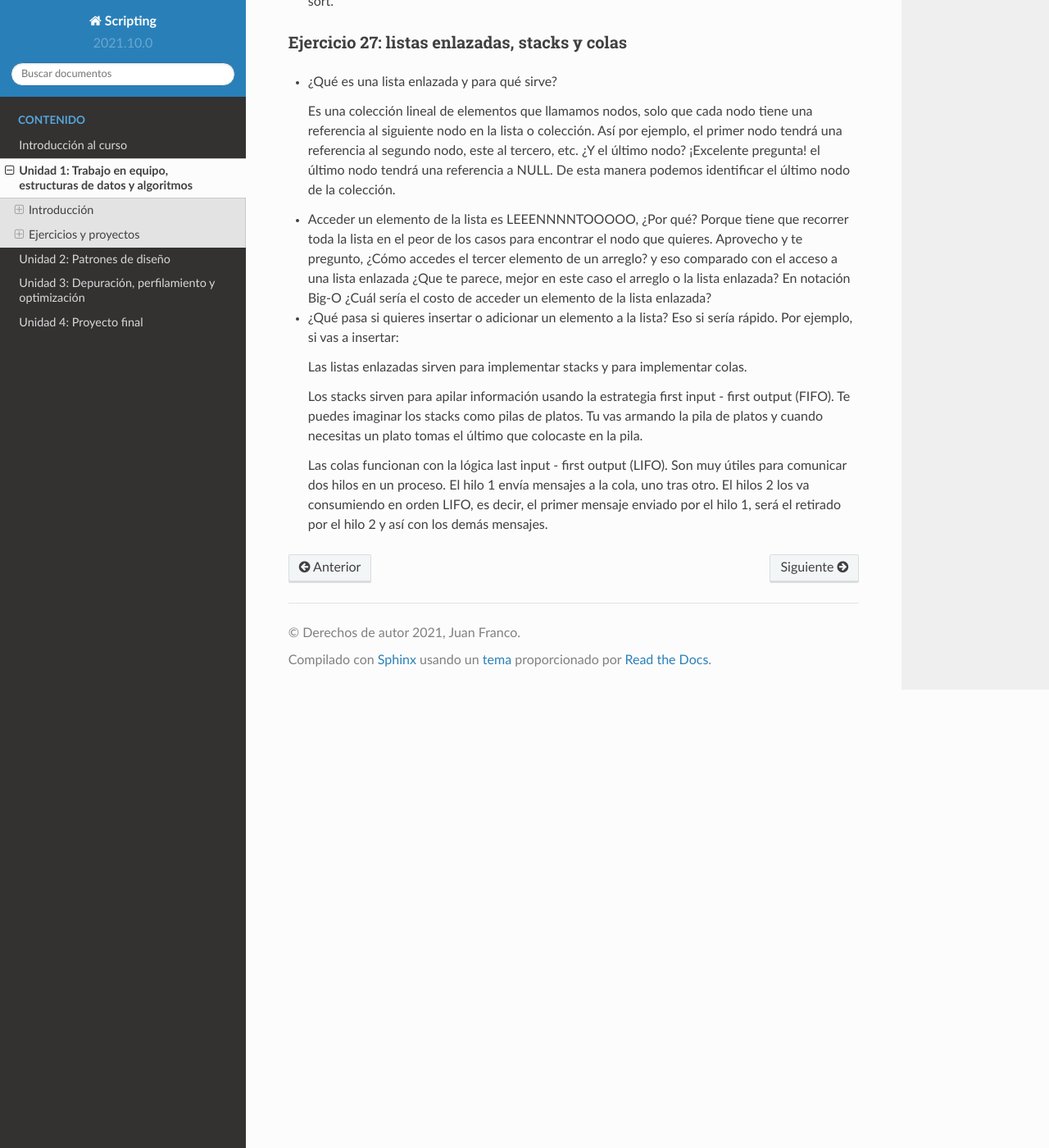
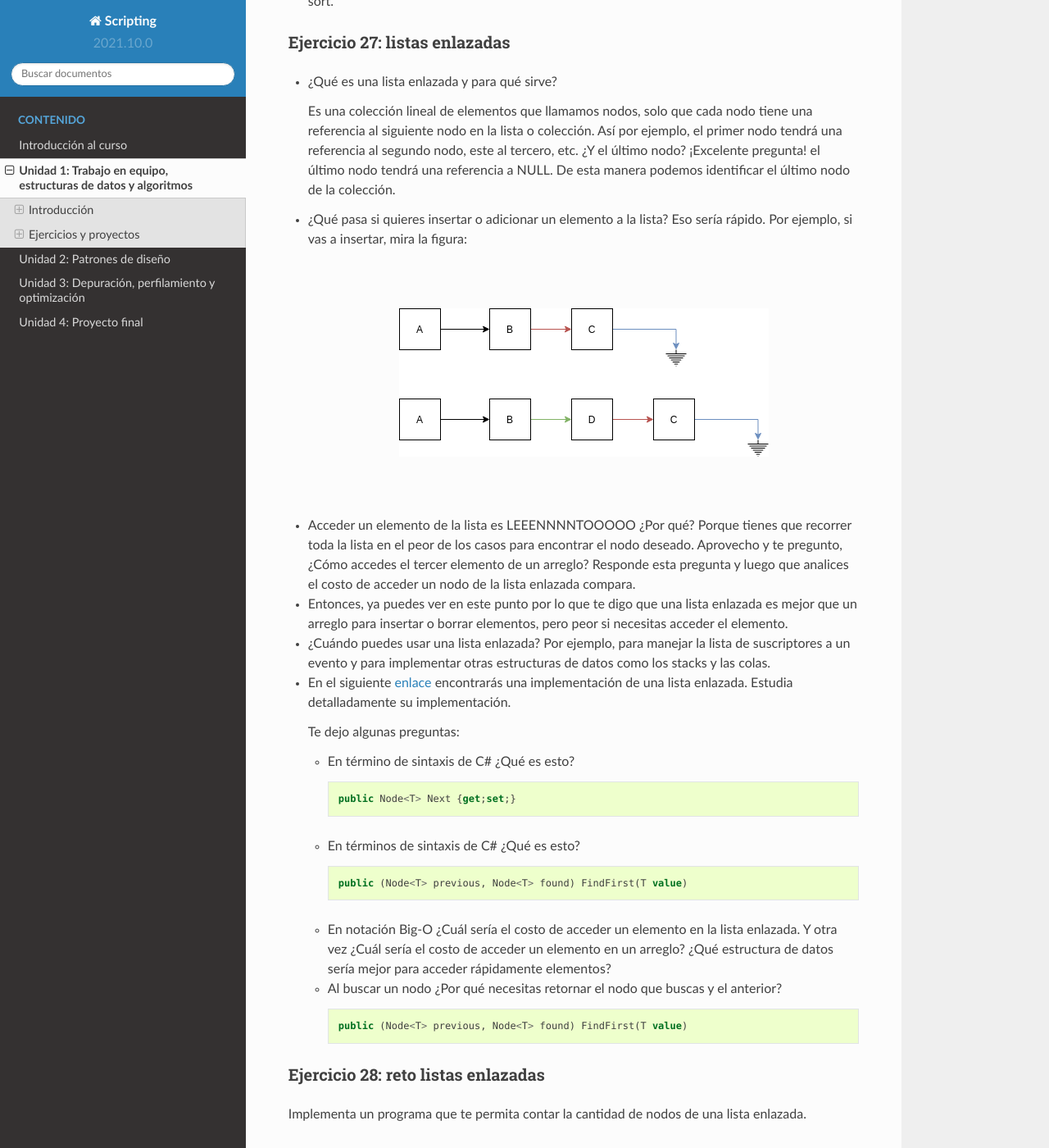
Before and after one commit to juanferfranco/scripting, a Sphinx documentation site: the page built from docs/_unidad1/unidad1.rst, in a window 1280 px wide and 1400 px high, scrolled down 19871 px. Shown: the whole window at 82% size. Built offline with Sphinx 7.4.7 and the Read the Docs theme 2.0.0, drawn with Linux system fonts in a browser that asks for light colours; some of the changed text lies outside the part shown.

Commit message:
Add ex 28,29,30

```diff
--- a/docs/_unidad1/unidad1.rst
+++ b/docs/_unidad1/unidad1.rst
@@ -870,8 +870,8 @@
   optimizar optimizar el uso de la memoria mientras mantiene una complejidad similar al algoritmo
   merge sort.
 
-Ejercicio 27: listas enlazadas, stacks y colas
-^^^^^^^^^^^^^^^^^^^^^^^^^^^^^^^^^^^^^^^^^^^^^^^^
+Ejercicio 27: listas enlazadas
+^^^^^^^^^^^^^^^^^^^^^^^^^^^^^^^
 
 * ¿Qué es una lista enlazada y para qué sirve?
 
@@ -880,27 +880,92 @@
   al segundo nodo, este al tercero, etc. ¿Y el último nodo? ¡Excelente pregunta! el último nodo
   tendrá una referencia a NULL. De esta manera podemos identificar el último nodo de la colección.
 
+* ¿Qué pasa si quieres insertar o adicionar un elemento a la lista? Eso sería rápido. Por ejemplo, si vas
+  a insertar, mira la figura:
 
-* Acceder un elemento de la lista es LEEENNNNTOOOOO, ¿Por qué? Porque tiene que recorrer toda la lista
-  en el peor de los casos para encontrar el nodo que quieres. Aprovecho y te pregunto, ¿Cómo accedes
-  el tercer elemento de un arreglo? y eso comparado con el acceso a una lista enlazada ¿Que te parece, mejor
-  en este caso el arreglo o la lista enlazada? En notación Big-O ¿Cuál sería el costo de acceder un
-  elemento de la lista enlazada?
+|
 
-* ¿Qué pasa si quieres insertar o adicionar un elemento a la lista? Eso si sería rápido. Por ejemplo, si vas
-  a insertar:
+  .. image:: ../_static/LL-insert.png
+      :scale: 100%
+      :align: center
+
+|
+
+* Acceder un elemento de la lista es LEEENNNNTOOOOO ¿Por qué? Porque tienes que recorrer toda la lista
+  en el peor de los casos para encontrar el nodo deseado. Aprovecho y te pregunto, ¿Cómo accedes
+  el tercer elemento de un arreglo? Responde esta pregunta y luego que analices el costo de acceder
+  un nodo de la lista enlazada compara.
+
+* Entonces, ya puedes ver en este punto por lo que te digo que una lista enlazada es mejor que un
+  arreglo para insertar o borrar elementos, pero peor si necesitas acceder el elemento.
+
+* ¿Cuándo puedes usar una lista enlazada? Por ejemplo, para manejar la lista de suscriptores a un evento y
+  para implementar otras estructuras de datos como los stacks y las colas.
+
+* En el siguiente `enlace <https://github.com/PacktPublishing/-C-8-Data-Structures-and-Algorithms/tree/master/Section%203/LinkedList>`__
+  encontrarás una implementación de una lista enlazada. Estudia detalladamente su implementación.
+
+  Te dejo algunas preguntas:
+
+  * En término de sintaxis de C# ¿Qué es esto?
+
+    .. code-block:: csharp
+
+        public Node<T> Next {get;set;}
+
+  * En términos de sintaxis de C# ¿Qué es esto?
+
+    .. code-block:: csharp
+
+        public (Node<T> previous, Node<T> found) FindFirst(T value)
+
+  * En notación Big-O ¿Cuál sería el costo de acceder un elemento en la lista enlazada. Y otra vez
+    ¿Cuál sería el costo de acceder un elemento en un arreglo? ¿Qué estructura de datos sería mejor
+    para acceder rápidamente elementos?
+
+  * Al buscar un nodo ¿Por qué necesitas retornar el nodo que buscas y el anterior?
+
+    .. code-block:: csharp
+
+        public (Node<T> previous, Node<T> found) FindFirst(T value)
+
+Ejercicio 28: reto listas enlazadas
+^^^^^^^^^^^^^^^^^^^^^^^^^^^^^^^^^^^^^
+
+Implementa un programa que te permita contar la cantidad de nodos de una lista enlazada.
 
 
+Ejercicio 29: stacks y queues
+^^^^^^^^^^^^^^^^^^^^^^^^^^^^^^^^^^^^^
+
+Los stacks sirven para apilar información usando la estrategia last input - first output (LIFO). Te puedes
+imaginar los stacks como pilas de platos. Tu vas armando la pila de platos y cuando necesitas un
+plato tomas el último que colocaste en la pila.
+
+Las colas funcionan con la lógica first input - first output (FIFO). Son muy útiles para comunicar dos hilos
+en un proceso. El hilo 1 envía mensajes a la cola, uno tras otro. El hilos 2 los va consumiendo en
+orden FIFO, es decir, el primer mensaje enviado por el hilo 1 será el primero en ser retirado por el hilo 2 y así
+con los demás mensajes.
 
 
+En este `enlace <https://github.com/PacktPublishing/-C-8-Data-Structures-and-Algorithms/tree/master/Section%203/Stack>`__
+puedes ver cómo está implementado un stack. Toma solo los archivos .cs y creo tu propio proyecto.
 
-  Las listas enlazadas sirven para implementar stacks y para implementar colas.
+* Realiza una gráficas que ilustren el funcionamiento del stack al adicionar y al sacar datos.
 
-  Los stacks sirven para apilar información usando la estrategia first input - first output (FIFO). Te puedes
-  imaginar los stacks como pilas de platos. Tu vas armando la pila de platos y cuando necesitas un
-  plato tomas el último que colocaste en la pila.
+En este `enlace <https://github.com/PacktPublishing/-C-8-Data-Structures-and-Algorithms/tree/master/Section%203/Stack>`__
+puedes ver cómo está implementado una queue. Toma solo los archivos .cs y creo tu propio proyecto.
 
-  Las colas funcionan con la lógica last input - first output (LIFO). Son muy útiles para comunicar dos hilos
-  en un proceso. El hilo 1 envía mensajes a la cola, uno tras otro. El hilos 2 los va consumiendo en
-  orden LIFO, es decir, el primer mensaje enviado por el hilo 1, será el retirado por el hilo 2 y así
-  con los demás mensajes.
+* Realiza una gráficas que ilustren el funcionamiento de la queue al ingresar y sacar nodos de ella.
+
+Ejercicio 30: hash tables y diccionarios
+^^^^^^^^^^^^^^^^^^^^^^^^^^^^^^^^^^^^^^^^^
+
+Las hash tables, al igual que los diccionarios se utilizan para resolver un problema concreto: ACELERAR la búsqueda de
+elementos. ¿Cómo? Las hash tables usan funciones hash. Una función hash calcula un número único
+y con ese número único se puede ubicar rápidamente el elemento en una tabla (hash table).
+
+Los diccionarios en C# son una implementación de las hash table; sin embargo son diferentes.
+
+En `este <https://www.geeksforgeeks.org/difference-between-hashtable-and-dictionary-in-c-sharp/>`__ enlace podrás
+ver algunos ejemplos de ambas estructuras de datos y una comparación entre ellas.
```
